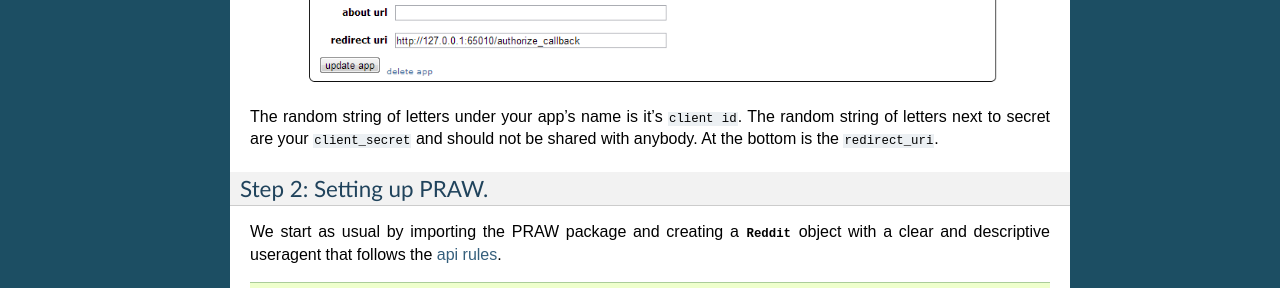
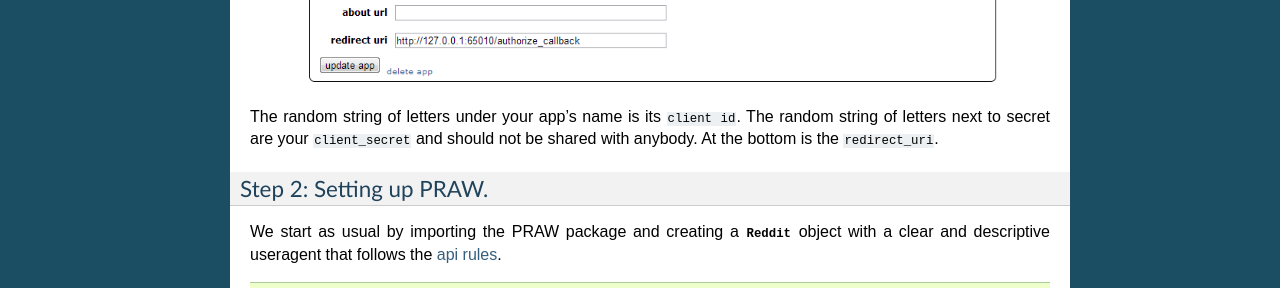
Before and after one commit to praw-dev/praw, a Sphinx documentation site: the page built from docs/pages/oauth.rst, in a window 1280 px wide and 900 px high, scrolled down 582 px. Shown: the part 152-440 px from the top of the window. Built offline with Sphinx 7.4.7, drawn with Linux system fonts in a browser that asks for light colours; some of the changed text lies outside the part shown.

Commit message:
fix spelling it\'s -> its

```diff
--- a/CHANGES.rst
+++ b/CHANGES.rst
@@ -324,7 +324,7 @@ PRAW 2.0.9
 
  * **[FEATURE]** Add parameter ``update_user`` (default False) to
    :meth:`.get_unread` if it and ``unset_has_mail`` are both True, then the
-   ``user`` object in the :class:`.Reddit` object will have it's ``has_mail``
+   ``user`` object in the :class:`.Reddit` object will have its ``has_mail``
    attribute set to ``False``.
  * **[FEATURE]** Add :meth:`.get_friends` and :meth:`.get_blocked` to
    :class:`.LoggedInRedditor`.
--- a/docs/pages/comment_parsing.rst
+++ b/docs/pages/comment_parsing.rst
@@ -13,7 +13,7 @@ Submission Comments
 -------------------
 
 As usual, we start by importing PRAW and initializing our contact with
-reddit.com. We also get a submission object, where our script will do it's
+reddit.com. We also get a submission object, where our script will do its
 work.
 
 >>> import praw
--- a/docs/pages/contributor_guidelines.rst
+++ b/docs/pages/contributor_guidelines.rst
@@ -35,7 +35,7 @@ Documentation
   docstring.
 * Use correct terminology. A subreddits name is something like ' t3_xyfc7'.
   The correct term for a subreddits "name" like
-  `python <http://www.reddit.com/r/python>`_ is it's display name.
+  `python <http://www.reddit.com/r/python>`_ is its display name.
 * When referring to any reddit. Refer to it as 'reddit'. When you are speaking
   of the specific reddit instance with the website reddit.com, refer to it as
   'reddit.com'. This helps prevent any confusion between what is universally
--- a/docs/pages/oauth.rst
+++ b/docs/pages/oauth.rst
@@ -35,7 +35,7 @@ later. Click create app and you should something like the following.
 
  .. image:: ../_static/CreateApp.png
 
-The random string of letters under your app's name is it's ``client id``. The
+The random string of letters under your app's name is its ``client id``. The
 random string of letters next to secret are your ``client_secret`` and should
 not be shared with anybody. At the bottom is the ``redirect_uri``.
 
@@ -141,7 +141,7 @@ need to refresh the access token.
 
     >>> r.refresh_access_information(access_information['refresh_token'])
 
-This returns a dict, where the ``access_token`` key has had it's value updated.
+This returns a dict, where the ``access_token`` key has had its value updated.
 Neither ``scope`` or ``refresh_token`` will have changed.
 
 .. _oauth_webserver:
```
